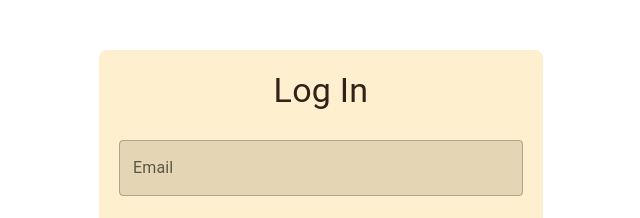
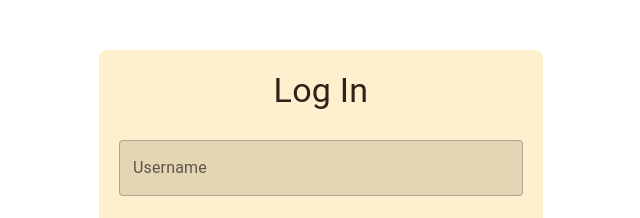
Before and after one commit to sofiiaspodaryk/fainOteam, a React (Create React App) app in the folder frontend/: page /login in a window 1280 px wide. Shown: the top 218 px of the page, without its empty margins (319-959 px from the left). Built offline with nearby package versions, Linux system fonts and the light colour scheme; a web font is replaced by a local one.

Commit message:
connected login with backend

```diff
--- a/frontend/src/pages/LogInPage.js
+++ b/frontend/src/pages/LogInPage.js
@@ -3,24 +3,24 @@ import { Formik, Form, Field, ErrorMessage } from "formik";
 import { Button, TextField, Container, Typography } from "@mui/material";
 import * as Yup from "yup";
 import axios from "axios";
+
 const LogIn = () => {
     const validationSchema = Yup.object({
-        email: Yup.string().email("Invalid format").required("Required field"),
+        username: Yup.string().required("Required field"),
         password: Yup.string().min(6, "Minimum 6 characters").required("Required field"),
     });
 
     const handleSubmit = async (values, { setSubmitting, setErrors }) => {
         try {
-            const response = await axios.post("http://api/login", {
-                email: values.email,
+            const response = await axios.post("http://localhost:5238/fainoteam/login", {
+                username: values.username,
                 password: values.password,
             });
 
             console.log("Login successful:", response.data);
-//
         } catch (error) {
             console.error("There was an error logging in:", error);
-            setErrors({ server: "Invalid email or password, please try again." });
+            setErrors({ server: "Invalid username or password, please try again." });
         } finally {
             setSubmitting(false);
         }
@@ -32,7 +32,7 @@ const LogIn = () => {
                 Log In
             </Typography>
             <Formik
-                initialValues={{ email: "", password: "" }}
+                initialValues={{ username: "", password: "" }}
                 validationSchema={validationSchema}
                 onSubmit={handleSubmit}
             >
@@ -40,13 +40,13 @@ const LogIn = () => {
                     <Form>
                         <Field
                             as={TextField}
-                            name="email"
-                            label="Email"
+                            name="username"
+                            label="Username"
                             fullWidth
                             margin="normal"
                             style={{ backgroundColor: "#E4D6B4", borderRadius: "4px" }}
                         />
-                        <ErrorMessage name="email" component="div" style={{ color: "#892F14" }} />
+                        <ErrorMessage name="username" component="div" style={{ color: "#892F14" }} />
 
                         <Field
                             as={TextField}
```
